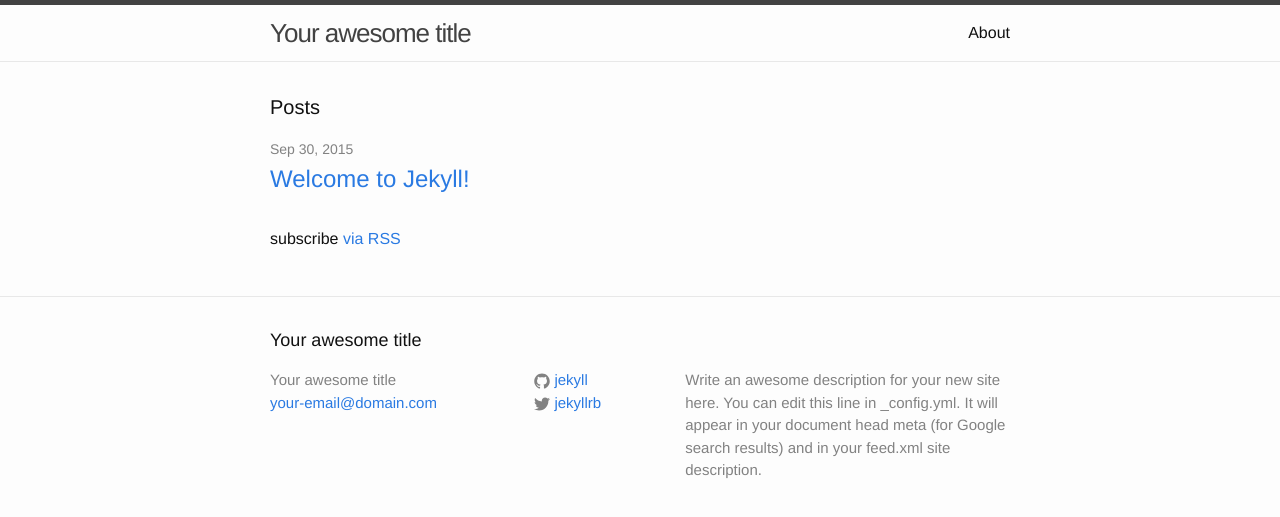
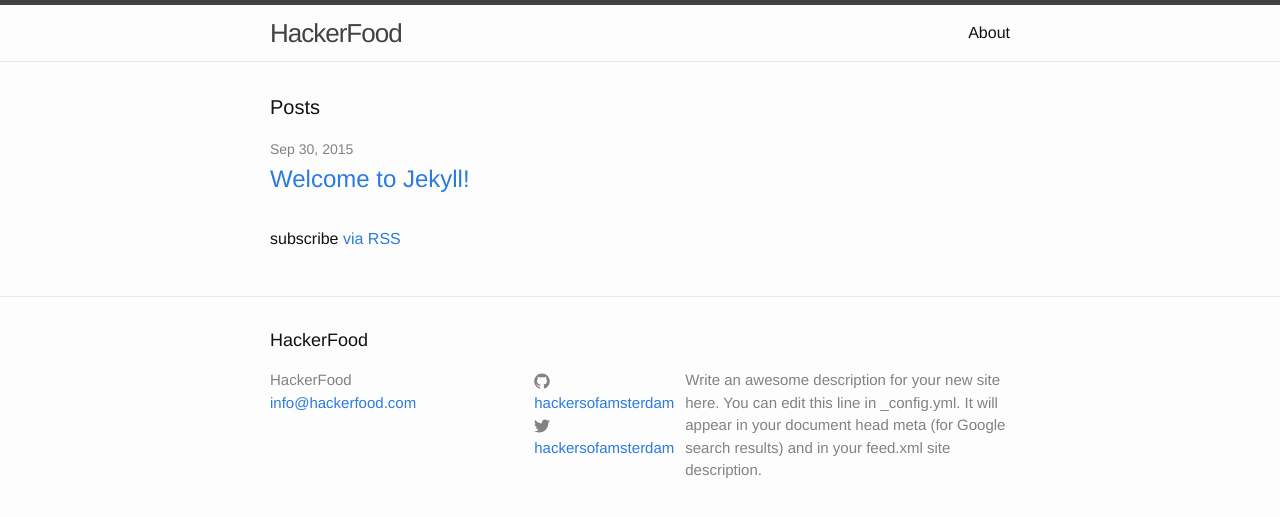
Before and after one commit to hackersofamsterdam/hackerfood, a Jekyll site: the page built from index.html, in a window 1280 px wide. Shown: the top 517 px of the page. Built offline with Jekyll 4.4.1, drawn with Linux system fonts in a browser that asks for light colours.

Commit message:
correct config file

```diff
--- a/_config.yml
+++ b/_config.yml
@@ -1,14 +1,14 @@
 # Site settings
-title: Your awesome title
-email: your-email@domain.com
+title: HackerFood
+email: info@hackerfood.com
 description: > # this means to ignore newlines until "baseurl:"
   Write an awesome description for your new site here. You can edit this
   line in _config.yml. It will appear in your document head meta (for
   Google search results) and in your feed.xml site description.
-baseurl: "" # the subpath of your site, e.g. /blog/
-url: "http://yourdomain.com" # the base hostname & protocol for your site
-twitter_username: jekyllrb
-github_username:  jekyll
+baseurl: "/hackerfood" # the subpath of your site, e.g. /blog/
+url: "http://hackersofamsterdam.github.io" # the base hostname & protocol for your site
+twitter_username: hackersofamsterdam
+github_username:  hackersofamsterdam
 
 # Build settings
 markdown: kramdown
```
